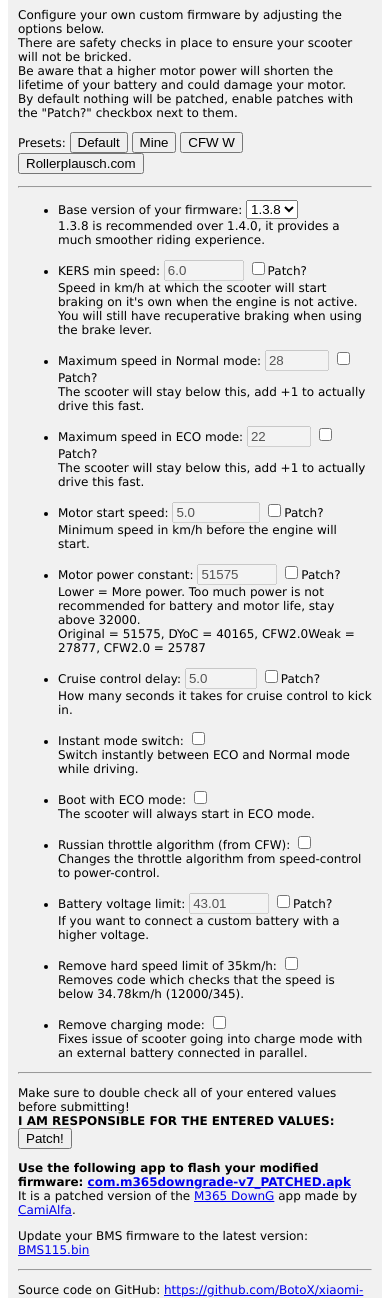
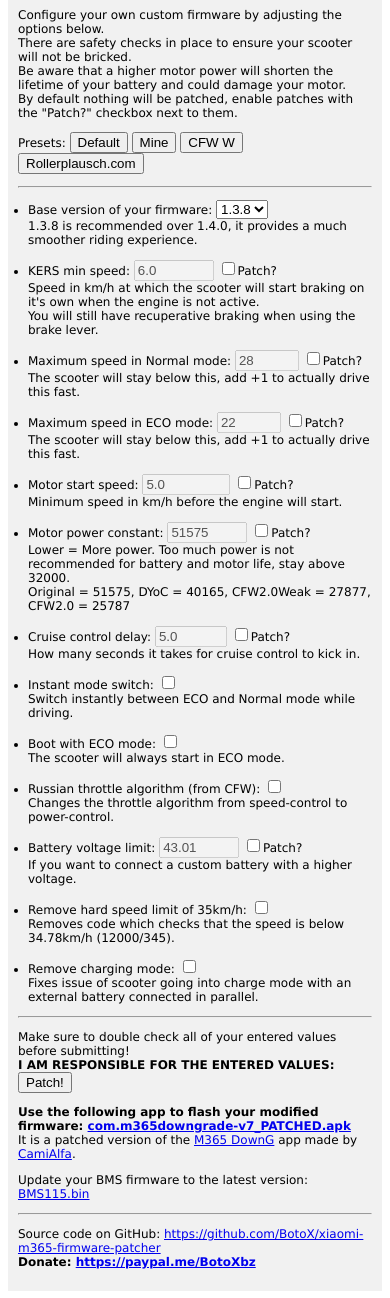
Before and after one commit to BotoX/xiaomi-m365-firmware-patcher, a Python web app: template web/templates/home.html in a window 390 px wide. Shown: the part 217-1515 px from the top of the page. Run offline with Jinja, Linux system fonts and the light colour scheme; the template is opened without the code that fills it, so the values that code supplies are empty.

Commit message:
fix design on mobile phones

```diff
--- a/web/app.py
+++ b/web/app.py
@@ -112,4 +112,4 @@ def patch_firmware():
     return resp
 
 if __name__ == '__main__':
-    app.run()
+    app.run('0.0.0.0')
--- a/web/static/style.css
+++ b/web/static/style.css
@@ -11,10 +11,16 @@ body {
 .header > h1 {
 	margin-bottom: 0.1em
 }
-.main {
+.content {
 	background-color: #f1f1f1;
 	text-align: left;
 	padding: 10px;
 	margin-top: 7px;
 	font-size: 12px;
 }
+@media only screen and (max-width:500px) {
+	/* For mobile phones: */
+	.content ul {
+		padding-left: 10px;
+	}
+}
--- a/web/templates/home.html
+++ b/web/templates/home.html
@@ -4,6 +4,7 @@
 <meta charset="utf-8">
 <meta name="author" content="BotoX">
 <meta name="description" content="Xiaomi Mijia M365 Custom Firmware Toolkit">
+<meta name="viewport" content="width=device-width, initial-scale=1.0">
 <link rel="icon" type="image/png" href="{{ url_for('static', filename='favicon.png') }}">
 <link rel="stylesheet" type="text/css" href="{{ url_for('static', filename='style.css') }}">
 <title>Xiaomi Mijia M365 Custom Firmware Toolkit</title>
@@ -16,7 +17,7 @@
     <a href="https://hackm365.com/">Spanish</a>
 </div>
 
-<div class="main">
+<div class="content">
 <p>
     Configure your own custom firmware by adjusting the options below.<br>
     There are safety checks in place to ensure your scooter will not be bricked.<br>
```
